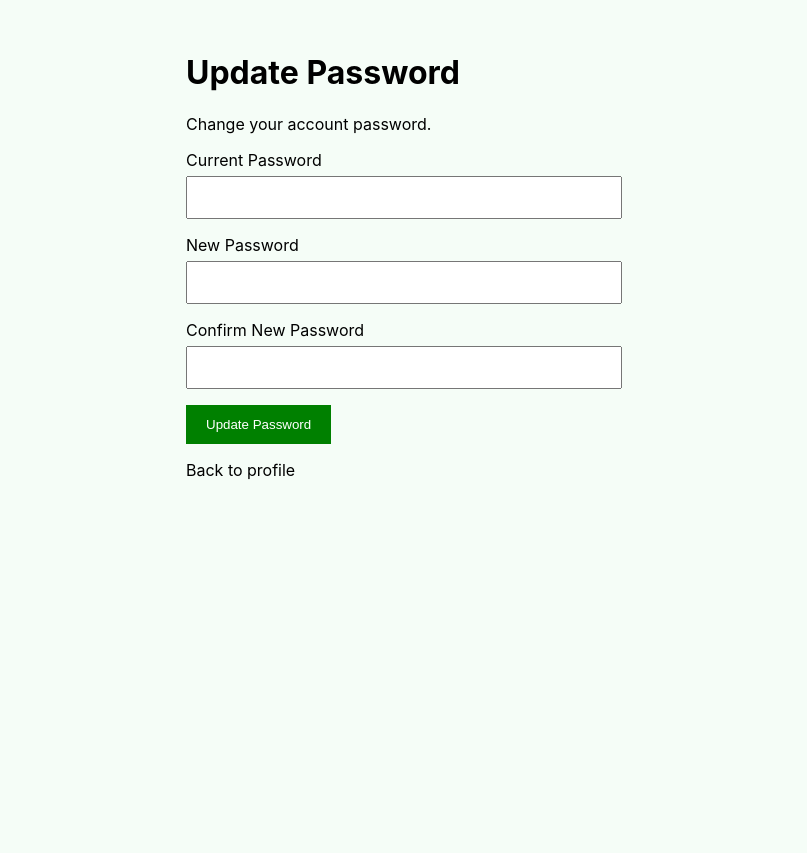
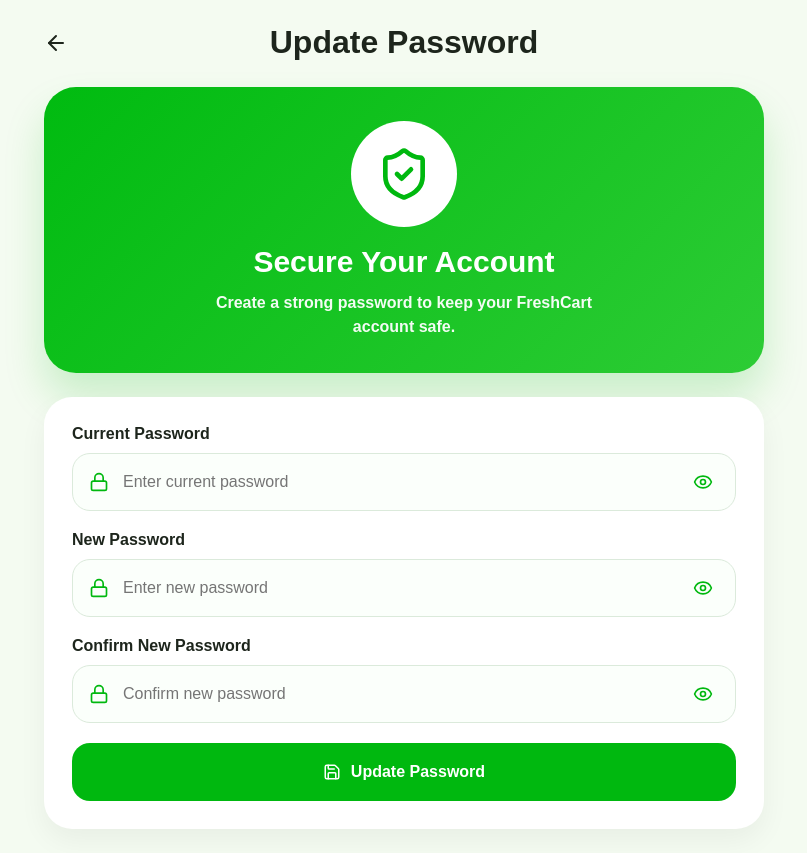
Before and after one commit to Gosieom/FreshCart, a Next.js app: page /user/password in a window 1280 px wide. Shown: the whole page, without its empty margins (236-1043 px from the left). Before the commit the page ends 800 px from the top, so only its background shows below. Built offline with nearby package versions, Linux system fonts and the light colour scheme; no server answers.

Commit message:
Password change page and proxy

```diff
--- a/app/user/password/page.tsx
+++ b/app/user/password/page.tsx
@@ -1,14 +1,28 @@
 "use client";
 
 import { FormEvent, useState } from "react";
+import Link from "next/link";
 import toast from "react-hot-toast";
-import Link from "next/link";
+import {
+  ArrowLeft,
+  Lock,
+  Eye,
+  EyeOff,
+  ShieldCheck,
+  Save,
+} from "lucide-react";
 import { updateUserProfile } from "@/app/services/auth";
+import "./password.css";
 
 export default function PasswordUpdatePage() {
   const [currentPassword, setCurrentPassword] = useState("");
   const [newPassword, setNewPassword] = useState("");
   const [confirmPassword, setConfirmPassword] = useState("");
+
+  const [showCurrentPassword, setShowCurrentPassword] = useState(false);
+  const [showNewPassword, setShowNewPassword] = useState(false);
+  const [showConfirmPassword, setShowConfirmPassword] = useState(false);
+
   const [isSubmitting, setIsSubmitting] = useState(false);
 
   const handleSubmit = async (e: FormEvent) => {
@@ -42,74 +56,117 @@ export default function PasswordUpdatePage() {
   };
 
   return (
-    <main style={{ padding: "2rem", maxWidth: "500px", margin: "0 auto" }}>
+    <main className="password_page">
+      <section className="password_shell">
+        <header className="password_header">
+          <Link href="/user/profile" className="password_back_btn">
+            <ArrowLeft size={24} />
+          </Link>
+
           <h1>Update Password</h1>
-      <p>Change your account password.</p>
 
-      <form onSubmit={handleSubmit} style={{ marginTop: "1rem" }}>
-        <div style={{ marginBottom: "1rem" }}>
+          <div className="password_header_space" />
+        </header>
+
+        <section className="password_hero_card">
+          <div className="password_icon">
+            <ShieldCheck size={56} />
+          </div>
+
+          <h2>Secure Your Account</h2>
+          <p>
+            Create a strong password to keep your FreshCart account safe.
+          </p>
+        </section>
+
+        <form className="password_card" onSubmit={handleSubmit}>
+          <div className="password_form_group">
             <label>Current Password</label>
+
+            <div className="password_input_wrapper">
+              <Lock size={20} />
+
               <input
-            type="password"
+                type={showCurrentPassword ? "text" : "password"}
                 value={currentPassword}
                 onChange={(e) => setCurrentPassword(e.target.value)}
-            style={{
-              width: "100%",
-              padding: "12px",
-              marginTop: "6px",
-            }}
+                placeholder="Enter current password"
                 required
               />
+
+              <button
+                type="button"
+                onClick={() => setShowCurrentPassword(!showCurrentPassword)}
+              >
+                {showCurrentPassword ? (
+                  <EyeOff size={20} />
+                ) : (
+                  <Eye size={20} />
+                )}
+              </button>
+            </div>
           </div>
 
-        <div style={{ marginBottom: "1rem" }}>
+          <div className="password_form_group">
             <label>New Password</label>
+
+            <div className="password_input_wrapper">
+              <Lock size={20} />
+
               <input
-            type="password"
+                type={showNewPassword ? "text" : "password"}
                 value={newPassword}
                 onChange={(e) => setNewPassword(e.target.value)}
-            style={{
-              width: "100%",
-              padding: "12px",
-              marginTop: "6px",
-            }}
+                placeholder="Enter new password"
                 required
               />
+
+              <button
+                type="button"
+                onClick={() => setShowNewPassword(!showNewPassword)}
+              >
+                {showNewPassword ? <EyeOff size={20} /> : <Eye size={20} />}
+              </button>
+            </div>
           </div>
 
-        <div style={{ marginBottom: "1rem" }}>
+          <div className="password_form_group">
             <label>Confirm New Password</label>
+
+            <div className="password_input_wrapper">
+              <Lock size={20} />
+
               <input
-            type="password"
+                type={showConfirmPassword ? "text" : "password"}
                 value={confirmPassword}
                 onChange={(e) => setConfirmPassword(e.target.value)}
-            style={{
-              width: "100%",
-              padding: "12px",
-              marginTop: "6px",
-            }}
+                placeholder="Confirm new password"
                 required
               />
+
+              <button
+                type="button"
+                onClick={() => setShowConfirmPassword(!showConfirmPassword)}
+              >
+                {showConfirmPassword ? (
+                  <EyeOff size={20} />
+                ) : (
+                  <Eye size={20} />
+                )}
+              </button>
+            </div>
           </div>
 
           <button
             type="submit"
+            className="update_password_btn"
             disabled={isSubmitting}
-          style={{
-            padding: "12px 20px",
-            background: "green",
-            color: "white",
-            border: "none",
-            cursor: "pointer",
-          }}
           >
+            <Save size={18} />
             {isSubmitting ? "Updating..." : "Update Password"}
           </button>
         </form>
-
-      <div style={{ marginTop: "1rem" }}>
-        <Link href="/user/profile">Back to profile</Link>
-      </div>
+      </section>
     </main>
   );
 }
--- /dev/null
+++ b/app/user/password/password.css
@@ -0,0 +1,169 @@
+.password_page {
+  min-height: 100vh;
+  background: #f4fbf1;
+  padding: 24px;
+  font-family: Arial, sans-serif;
+  color: #1d251c;
+}
+
+.password_shell {
+  max-width: 720px;
+  margin: 0 auto;
+}
+
+.password_header {
+  display: flex;
+  align-items: center;
+  justify-content: space-between;
+  margin-bottom: 26px;
+}
+
+.password_header h1 {
+  margin: 0;
+  font-size: 32px;
+  font-weight: 900;
+}
+
+.password_back_btn {
+  color: #1d251c;
+  text-decoration: none;
+  display: flex;
+  align-items: center;
+}
+
+.password_header_space {
+  width: 24px;
+}
+
+.password_hero_card {
+  background: linear-gradient(135deg, #00bb10, #2dcc35);
+  border-radius: 32px;
+  padding: 34px;
+  color: white;
+  text-align: center;
+  box-shadow: 0 24px 40px rgba(0, 184, 15, 0.18);
+}
+
+.password_icon {
+  width: 106px;
+  height: 106px;
+  border-radius: 50%;
+  background: white;
+  color: #00b80f;
+  margin: 0 auto 18px;
+  display: flex;
+  align-items: center;
+  justify-content: center;
+}
+
+.password_hero_card h2 {
+  margin: 0;
+  font-size: 30px;
+  font-weight: 900;
+}
+
+.password_hero_card p {
+  max-width: 440px;
+  margin: 12px auto 0;
+  font-weight: 700;
+  line-height: 1.5;
+  opacity: 0.95;
+}
+
+.password_card {
+  margin-top: 24px;
+  background: white;
+  border-radius: 28px;
+  padding: 28px;
+  box-shadow: 0 12px 28px rgba(0, 0, 0, 0.05);
+}
+
+.password_form_group {
+  margin-bottom: 20px;
+}
+
+.password_form_group label {
+  display: block;
+  font-weight: 900;
+  margin-bottom: 10px;
+}
+
+.password_input_wrapper {
+  height: 58px;
+  border: 1px solid #dbeadb;
+  border-radius: 18px;
+  background: #fbfffb;
+  padding: 0 16px;
+  display: flex;
+  align-items: center;
+  gap: 12px;
+  color: #00b80f;
+}
+
+.password_input_wrapper input {
+  flex: 1;
+  height: 100%;
+  border: none;
+  outline: none;
+  background: transparent;
+  font-size: 16px;
+  color: #1d251c;
+}
+
+.password_input_wrapper button {
+  border: none;
+  background: transparent;
+  color: #00b80f;
+  cursor: pointer;
+  display: flex;
+  align-items: center;
+}
+
+.update_password_btn {
+  width: 100%;
+  height: 58px;
+  border: none;
+  border-radius: 18px;
+  background: #00b80f;
+  color: white;
+  font-weight: 900;
+  font-size: 16px;
+  cursor: pointer;
+  display: flex;
+  align-items: center;
+  justify-content: center;
+  gap: 10px;
+}
+
+.update_password_btn:disabled {
+  opacity: 0.7;
+  cursor: not-allowed;
+}
+
+@media (max-width: 520px) {
+  .password_page {
+    padding: 18px;
+  }
+
+  .password_header h1 {
+    font-size: 24px;
+  }
+
+  .password_hero_card {
+    padding: 26px 20px;
+    border-radius: 28px;
+  }
+
+  .password_icon {
+    width: 88px;
+    height: 88px;
+  }
+
+  .password_hero_card h2 {
+    font-size: 24px;
+  }
+
+  .password_card {
+    padding: 22px;
+  }
+}
```
Also changed, not shown: proxy.ts (+11 -2 lines). Lines whose indentation alone changed are shown as unchanged.
